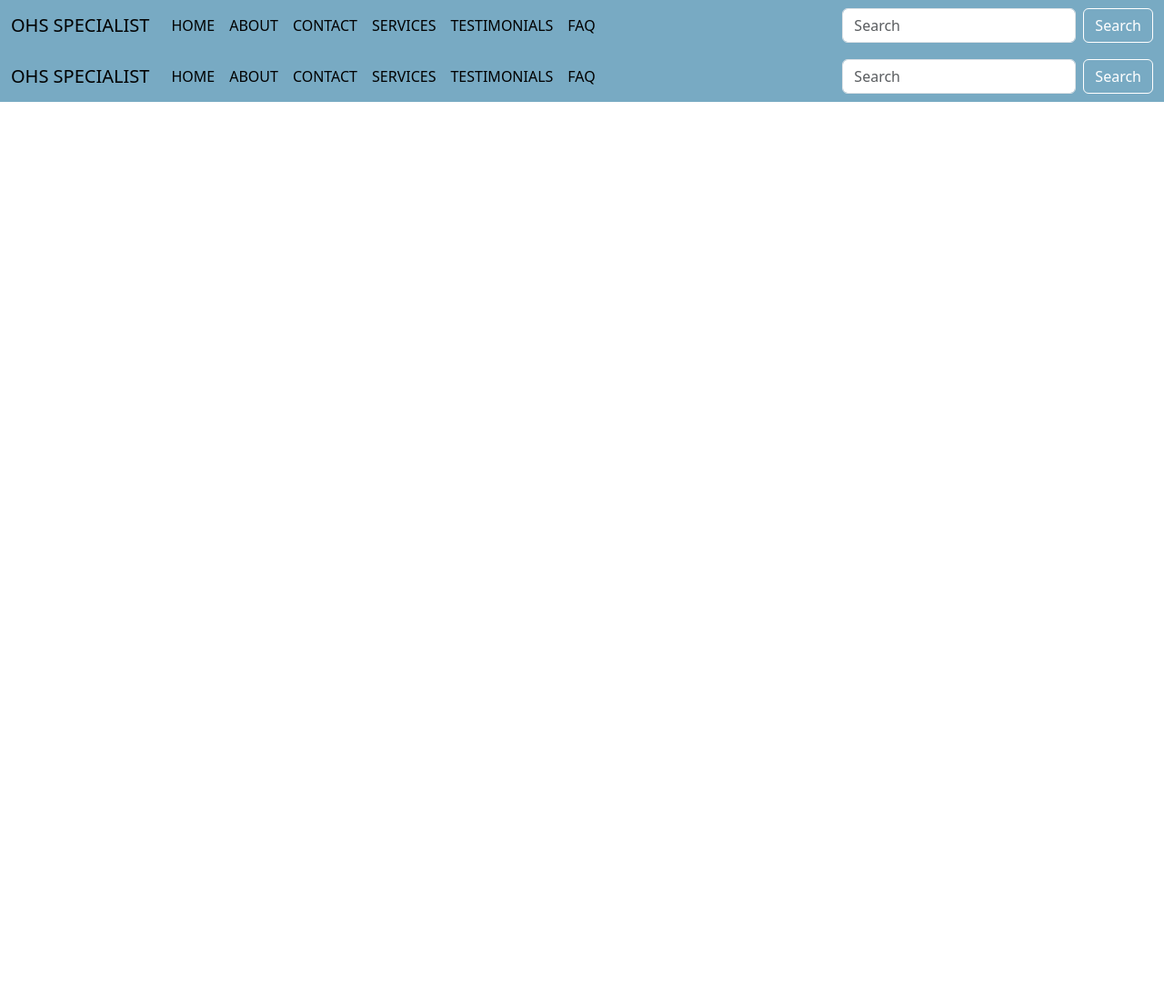
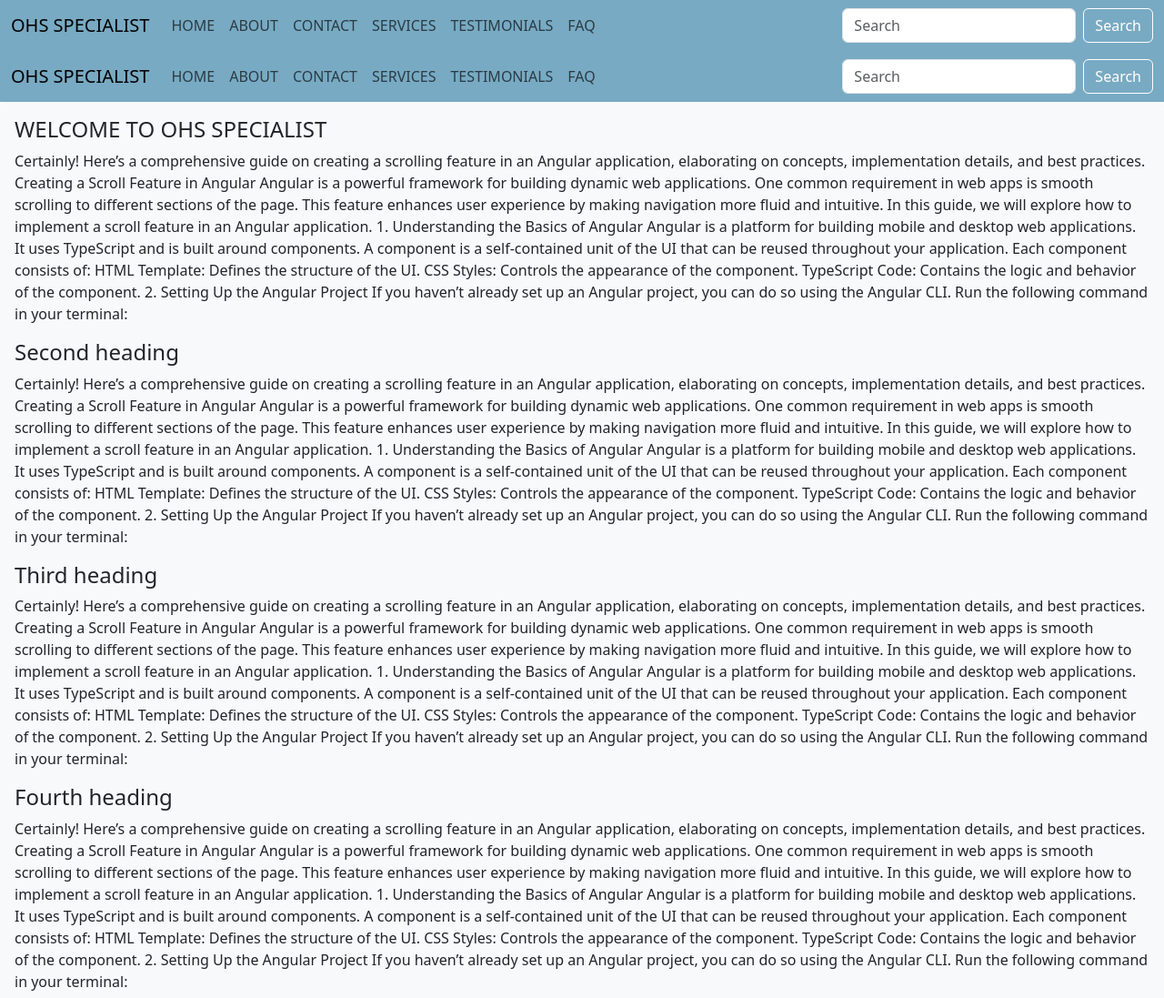
Before and after one commit to sasekaninkuri/OHS-Specialist-Website, an Angular app: page /first-component in a window 1280 px wide. Shown: the top 1097 px of the page at 91% size. Before the commit the page ends 800 px from the top, so only its background shows below. Built offline with nearby package versions, Linux system fonts and the light colour scheme.

Commit message:
response to desktop & mobile

```diff
--- a/src/app/app.component.html
+++ b/src/app/app.component.html
@@ -1,2 +1,4 @@
+
+<router-outlet></router-outlet>
 <app-nav></app-nav>
-<router-outlet></router-outlet>
+<app-scroll-feature></app-scroll-feature>
--- a/src/app/app.component.ts
+++ b/src/app/app.component.ts
@@ -1,11 +1,13 @@
 import { Component } from '@angular/core';
 import { RouterOutlet } from '@angular/router';
 import { NavComponent } from './nav/nav.component';
+import { ScrollFeatureComponent } from './scroll-feature/scroll-feature.component';
+
 
 @Component({
   selector: 'app-root',
   standalone: true,
-  imports: [RouterOutlet , NavComponent],
+  imports: [RouterOutlet , NavComponent, ScrollFeatureComponent],
   templateUrl: './app.component.html',
   styleUrl: './app.component.css'
 })
--- a/src/app/nav/nav.component.html
+++ b/src/app/nav/nav.component.html
@@ -9,7 +9,7 @@
 </head>
 <body>
 
-<nav class="navbar navbar-expand-lg">
+<nav id="navbar-example2" class="navbar navbar-expand-lg">
     <div class="container-fluid">
         <a class="navbar-brand" href="#">{{navbarpro[0]}}</a>
         <button class="navbar-toggler" type="button" data-bs-toggle="collapse" data-bs-target="#navbarSupportedContent" aria-controls="navbarSupportedContent" aria-expanded="false" aria-label="Toggle navigation">
@@ -18,23 +18,25 @@
         <div class="collapse navbar-collapse" id="navbarSupportedContent">
             <ul class="navbar-nav me-auto mb-2 mb-lg-0">
                 <li class="nav-item">
-                    <a class="nav-link active" aria-current="page" href="#">{{navbarpro[1]}}</a>
+                    <a class="nav-link" aria-current="page" href="#scrollspyHeading1">{{navbarpro[1]}}</a>
                 </li>
                 <li class="nav-item">
-                    <a class="nav-link active" aria-current="page" href="#">{{navbarpro[2]}}</a>
+                    <a class="nav-link " aria-current="page" href="#scrollspyHeading2">{{navbarpro[2]}}</a>
                 </li>
                 <li class="nav-item">
-                    <a class="nav-link active" aria-current="page" href="#">{{navbarpro[3]}}</a>
+                    <a class="nav-link " aria-current="page" href="#scrollspyHeading3">{{navbarpro[3]}}</a>
                 </li>
                 <li class="nav-item">
-                    <a class="nav-link active" aria-current="page" href="#">{{navbarpro[4]}}</a>
+                    <a class="nav-link " aria-current="page" href="#scrollspyHeading4">{{navbarpro[4]}}</a>
                 </li>
                 <li class="nav-item">
-                    <a class="nav-link active" aria-current="page" href="#">{{navbarpro[5]}}</a>
+                    <a class="nav-link " aria-current="page" href="#scrollspyHeading5">{{navbarpro[5]}}</a>
                 </li>
                 <li class="nav-item">
-                    <a class="nav-link active" aria-current="page" href="#">{{navbarpro[6]}}</a>
+                    <a class="nav-link" aria-current="page" href="#">{{navbarpro[6]}}</a>
                 </li>
+
+
             </ul>
             <form class="d-flex" role="search">
                 <input class="form-control me-2" type="search" placeholder="Search" aria-label="Search">
@@ -44,6 +46,16 @@
     </div>
 </nav>
 
+
+
+
+
+
+
+
+
+
+
 <script src="https://cdn.jsdelivr.net/npm/bootstrap@5.3.0-alpha1/dist/js/bootstrap.bundle.min.js"></script>
 </body>
 </html>
--- /dev/null
+++ b/src/app/scroll-feature/scroll-feature.component.html
@@ -0,0 +1,100 @@
+
+  <div data-bs-spy="scroll" data-bs-target="#navbar-example2" data-bs-root-margin="0px 0px -40%" data-bs-smooth-scroll="true" class="scrollspy-example bg-body-tertiary p-3 rounded-2" tabindex="0">
+    <h4 id="scrollspyHeading1">WELCOME TO OHS SPECIALIST </h4>
+    <p>Certainly! Here’s a comprehensive guide on creating a scrolling feature in an Angular application, elaborating on concepts, implementation details, and best practices.
+
+        Creating a Scroll Feature in Angular
+        Angular is a powerful framework for building dynamic web applications. One common requirement in web apps is smooth scrolling to different sections of the page. This feature enhances user experience by making navigation more fluid and intuitive. In this guide, we will explore how to implement a scroll feature in an Angular application.
+
+        1. Understanding the Basics of Angular
+        Angular is a platform for building mobile and desktop web applications. It uses TypeScript and is built around components. A component is a self-contained unit of the UI that can be reused throughout your application. Each component consists of:
+
+        HTML Template: Defines the structure of the UI.
+        CSS Styles: Controls the appearance of the component.
+        TypeScript Code: Contains the logic and behavior of the component.
+        2. Setting Up the Angular Project
+        If you haven’t already set up an Angular project, you can do so using the Angular CLI. Run the following command in your terminal:
+
+        </p>
+    <h4 id="scrollspyHeading2">Second heading</h4>
+    <p>Certainly! Here’s a comprehensive guide on creating a scrolling feature in an Angular application, elaborating on concepts, implementation details, and best practices.
+
+        Creating a Scroll Feature in Angular
+        Angular is a powerful framework for building dynamic web applications. One common requirement in web apps is smooth scrolling to different sections of the page. This feature enhances user experience by making navigation more fluid and intuitive. In this guide, we will explore how to implement a scroll feature in an Angular application.
+
+        1. Understanding the Basics of Angular
+        Angular is a platform for building mobile and desktop web applications. It uses TypeScript and is built around components. A component is a self-contained unit of the UI that can be reused throughout your application. Each component consists of:
+
+        HTML Template: Defines the structure of the UI.
+        CSS Styles: Controls the appearance of the component.
+        TypeScript Code: Contains the logic and behavior of the component.
+        2. Setting Up the Angular Project
+        If you haven’t already set up an Angular project, you can do so using the Angular CLI. Run the following command in your terminal:
+
+        </p>
+    <h4 id="scrollspyHeading3">Third heading</h4>
+    <p>Certainly! Here’s a comprehensive guide on creating a scrolling feature in an Angular application, elaborating on concepts, implementation details, and best practices.
+
+        Creating a Scroll Feature in Angular
+        Angular is a powerful framework for building dynamic web applications. One common requirement in web apps is smooth scrolling to different sections of the page. This feature enhances user experience by making navigation more fluid and intuitive. In this guide, we will explore how to implement a scroll feature in an Angular application.
+
+        1. Understanding the Basics of Angular
+        Angular is a platform for building mobile and desktop web applications. It uses TypeScript and is built around components. A component is a self-contained unit of the UI that can be reused throughout your application. Each component consists of:
+
+        HTML Template: Defines the structure of the UI.
+        CSS Styles: Controls the appearance of the component.
+        TypeScript Code: Contains the logic and behavior of the component.
+        2. Setting Up the Angular Project
+        If you haven’t already set up an Angular project, you can do so using the Angular CLI. Run the following command in your terminal:
+
+        </p>
+    <h4 id="scrollspyHeading4">Fourth heading</h4>
+    <p>Certainly! Here’s a comprehensive guide on creating a scrolling feature in an Angular application, elaborating on concepts, implementation details, and best practices.
+
+        Creating a Scroll Feature in Angular
+        Angular is a powerful framework for building dynamic web applications. One common requirement in web apps is smooth scrolling to different sections of the page. This feature enhances user experience by making navigation more fluid and intuitive. In this guide, we will explore how to implement a scroll feature in an Angular application.
+
+        1. Understanding the Basics of Angular
+        Angular is a platform for building mobile and desktop web applications. It uses TypeScript and is built around components. A component is a self-contained unit of the UI that can be reused throughout your application. Each component consists of:
+
+        HTML Template: Defines the structure of the UI.
+        CSS Styles: Controls the appearance of the component.
+        TypeScript Code: Contains the logic and behavior of the component.
+        2. Setting Up the Angular Project
+        If you haven’t already set up an Angular project, you can do so using the Angular CLI. Run the following command in your terminal:
+
+        </p>
+    <h4 id="scrollspyHeading5">Fifth heading</h4>
+    <p>Certainly! Here’s a comprehensive guide on creating a scrolling feature in an Angular application, elaborating on concepts, implementation details, and best practices.
+
+        Creating a Scroll Feature in Angular
+        Angular is a powerful framework for building dynamic web applications. One common requirement in web apps is smooth scrolling to different sections of the page. This feature enhances user experience by making navigation more fluid and intuitive. In this guide, we will explore how to implement a scroll feature in an Angular application.
+
+        1. Understanding the Basics of Angular
+        Angular is a platform for building mobile and desktop web applications. It uses TypeScript and is built around components. A component is a self-contained unit of the UI that can be reused throughout your application. Each component consists of:
+
+        HTML Template: Defines the structure of the UI.
+        CSS Styles: Controls the appearance of the component.
+        TypeScript Code: Contains the logic and behavior of the component.
+        2. Setting Up the Angular Project
+        If you haven’t already set up an Angular project, you can do so using the Angular CLI. Run the following command in your terminal:
+
+        </p>
+
+    <h4 id="scrollspyHeading6">Fifth heading</h4>
+    <p>Certainly! Here’s a comprehensive guide on creating a scrolling feature in an Angular application, elaborating on concepts, implementation details, and best practices.
+
+        Creating a Scroll Feature in Angular
+        Angular is a powerful framework for building dynamic web applications. One common requirement in web apps is smooth scrolling to different sections of the page. This feature enhances user experience by making navigation more fluid and intuitive. In this guide, we will explore how to implement a scroll feature in an Angular application.
+
+        1. Understanding the Basics of Angular
+        Angular is a platform for building mobile and desktop web applications. It uses TypeScript and is built around components. A component is a self-contained unit of the UI that can be reused throughout your application. Each component consists of:
+
+        HTML Template: Defines the structure of the UI.
+        CSS Styles: Controls the appearance of the component.
+        TypeScript Code: Contains the logic and behavior of the component.
+        2. Setting Up the Angular Project
+        If you haven’t already set up an Angular project, you can do so using the Angular CLI. Run the following command in your terminal:
+
+        </p>
+  </div>
```
Also changed, not shown: src/app/scroll-feature/scroll-feature.component.ts (added, +12 -0 lines), src/app/scroll-feature/scroll-feature.component.css (added), 1 other file (tests, documents, lock files or other folders).
